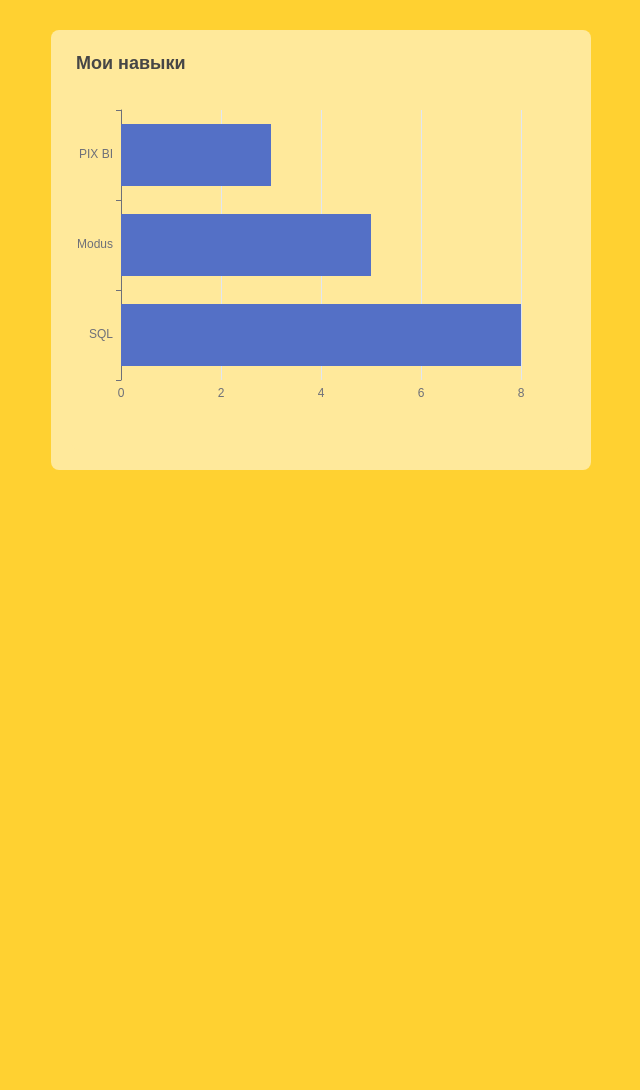
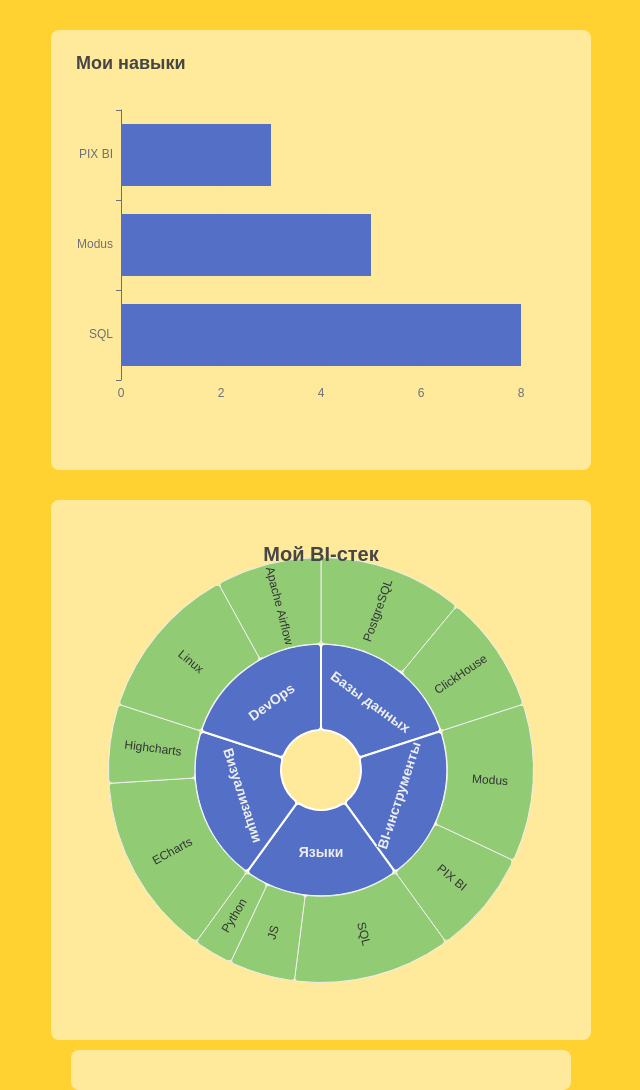
Before and after one commit to Balan666/my_1st_site, a plain HTML site: page index.html in a window 1280 px wide. Shown: the whole page, without its empty margins (319-959 px from the left). Before the commit the page ends 800 px from the top, so only its background shows below. Drawn offline with nearby package versions, Linux system fonts and the light colour scheme.

Commit message:
added sunburst

```diff
--- a/index.html
+++ b/index.html
@@ -8,7 +8,7 @@
 </head>
 <body>
 <div id = "skills-hist" style = "height: 400px; width: 500px;"></div>
-
+<div id="tech-sunburst" style="width: 500px; height: 500px;"></div>
 <script type="module" src="js/main.js"></script>
 
 </body>
--- a/js/main.js
+++ b/js/main.js
@@ -115,3 +115,7 @@ function renderTechSunburst() {
 
   window.addEventListener('resize', () => chart.resize());
 }
+
+document.addEventListener('DOMContentLoaded', () => {
+  renderTechSunburst();
+});
```
